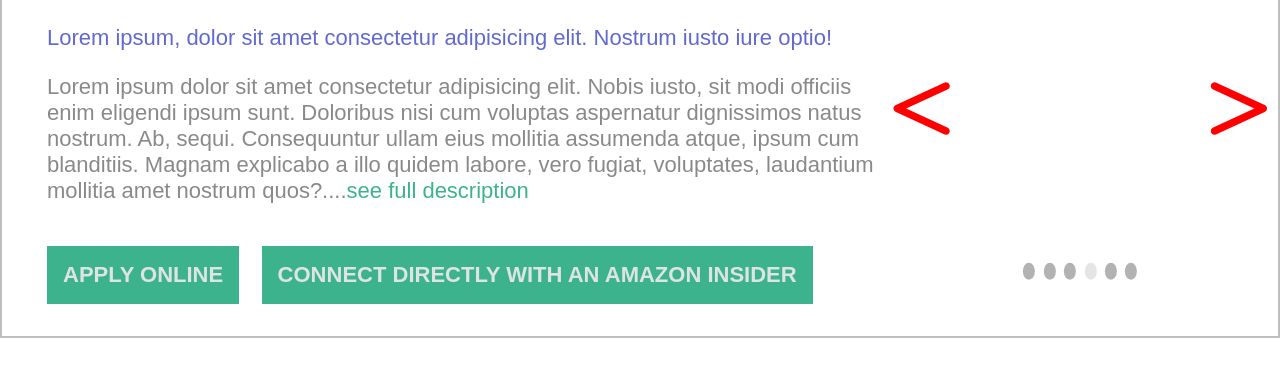
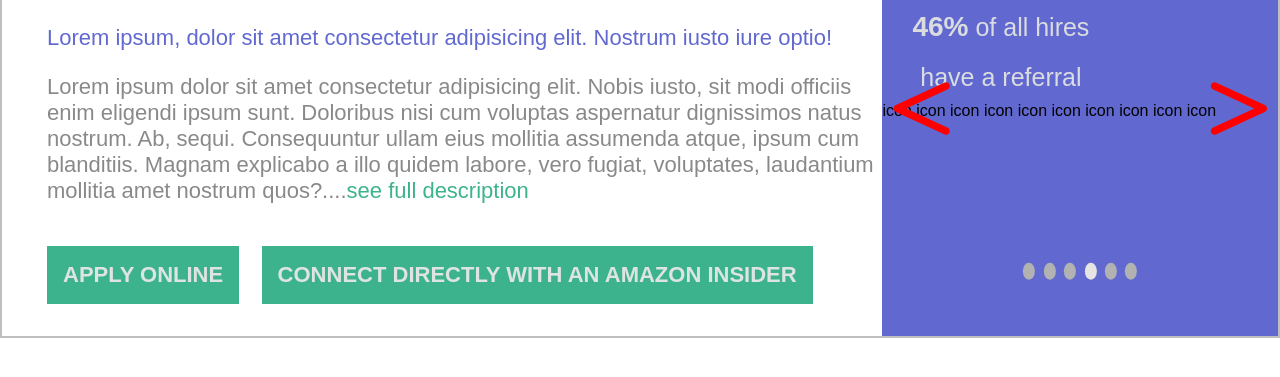
Before and after one commit to ahsanaaxioned/amazon-layout, a plain HTML site: page index.html in a window 1280 px wide. Shown: the part 213-590 px from the top of the page. Drawn offline with Linux system fonts and the light colour scheme.

Commit message:
css changes

```diff
--- a/assets/css/style.css
+++ b/assets/css/style.css
@@ -243,6 +243,7 @@
 .amazon .wrapper .slide {
   flex-basis: 31%;
   position: relative;
+  background-color: #6169D0;
 }
 
 .heading {
@@ -352,6 +353,20 @@
   background-color: #E5E5E4;
 }
 
+.slide-list li p{
+  font-size: 25px;
+  color: #DADCE0;
+  padding: 10px 0 10px 30px;
+  text-align: center;
+}
+
+.slide-list li p span{
+  font-size: 28px;
+  color: #DADCE0;
+  font-weight: 600;
+  text-align: center;
+}
+
 
 
 /* amazon section end */
```
